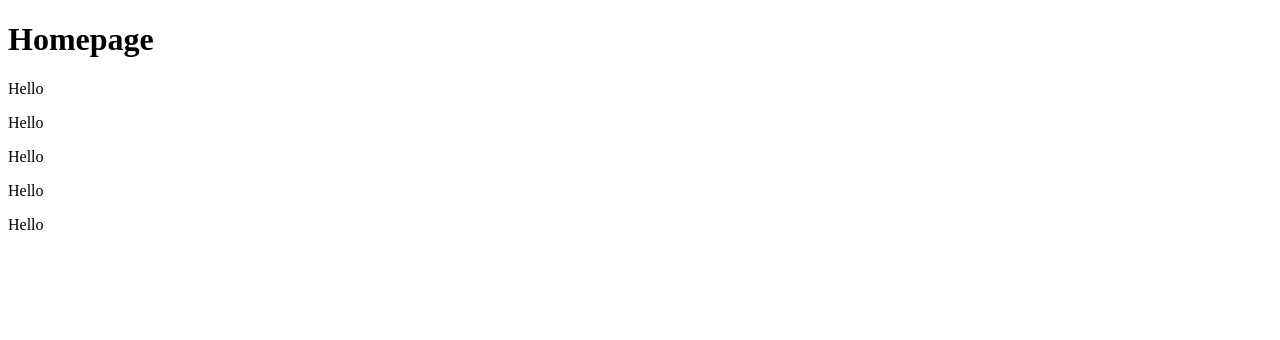
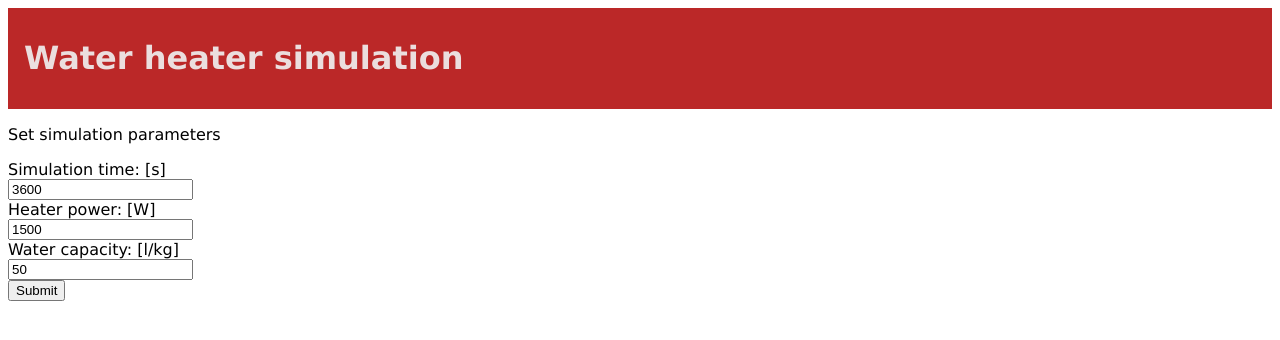
Before and after one commit to smazik02/Water_heater_simulation, a Flask app: page / in a window 1280 px wide. Shown: the top 340 px of the page. Run offline with Flask 3, Linux system fonts and the light colour scheme.

Commit message:
25.11.2023

```diff
--- a/server.py
+++ b/server.py
@@ -1,25 +1,41 @@
 from flask import Flask, redirect, url_for, render_template, request
 import plotly.express as px
-# import sim
+import sim
 import pandas as pd
 
 # app = dash.Dash(__name__)
 app = Flask(__name__)
 
 
-@app.route("/")
+@app.route("/", methods=["GET"])
 def home():
-    return render_template("index.html", content="Hello")
+    if request.method == "GET":
+        return render_template("index.html")
 
 
-@app.route("/<name>")
-def user(name):
-    return render_template("index.html", content=name)
+@app.route("/start", methods=["POST"])
+def start():
+    if request.method == "POST":
+        sim.main()
+        pass
 
 
-@app.route("/admin")
-def admin():
-    return redirect(url_for("home"))
+# @app.route("/<name>")
+# def user(name):
+#     return render_template("index.html")
+
+
+# @app.route("/login", methods=["POST", "GET"])
+# def login():
+#     if request.method == "GET":
+#         return render_template("index.html")
+#     else:
+#         return "Hi"
+
+
+# @app.route("/admin")
+# def admin():
+#     return redirect(url_for("home"))
 
 
 if __name__ == '__main__':
--- a/sim.py
+++ b/sim.py
@@ -45,18 +45,28 @@ def voltage(en):
     return KP * (en + TD/timeProbe * (volt[-1] - volt[-2]))
 
 
-genOutFlow()
+def main(simTime=totalTime, power=ENERGY_MAX, waterCap=CAPACITY):
+    global totalTime, ENERGY_MAX, CAPACITY
+    totalTime = simTime
+    ENERGY_MAX = power
+    CAPACITY = waterCap
 
-for i in range(N):
-    time.append(time[-1] + timeProbe)
-    # outFlow.append(0.0)
-    inFlow.append(outFlow[i])
-    e.append(TEMP_SET - temp[-1])
-    volt.append(min(VOLT_MAX, max(VOLT_MIN, voltage(e[-1]))))
-    energy.append(ENERGY_MAX * (volt[-1]-VOLT_MIN)/(VOLT_MAX-VOLT_MIN))
-    # print(energy[-1])
-    heaterPower.append(energy[-1]/timeProbe)
-    temp.append(temp[-1] * ((CAPACITY-outFlow[i]*timeProbe)/CAPACITY) +
-                TEMP_IN * (inFlow[-1]*timeProbe/CAPACITY) +
-                (energy[-1])/(CV*CAPACITY))
-    # print(temp[-1]*((CAPACITY-outFlow[-1])/CAPACITY) + TEMP_IN * (inFlow[-1]/CAPACITY))
+    genOutFlow()
+
+    for i in range(N):
+        time.append(time[-1] + timeProbe)
+        # outFlow.append(0.0)
+        inFlow.append(outFlow[i])
+        e.append(TEMP_SET - temp[-1])
+        volt.append(min(VOLT_MAX, max(VOLT_MIN, voltage(e[-1]))))
+        energy.append(ENERGY_MAX * (volt[-1]-VOLT_MIN)/(VOLT_MAX-VOLT_MIN))
+        # print(energy[-1])
+        heaterPower.append(energy[-1]/timeProbe)
+        temp.append(temp[-1] * ((CAPACITY-outFlow[i]*timeProbe)/CAPACITY) +
+                    TEMP_IN * (inFlow[-1]*timeProbe/CAPACITY) +
+                    (energy[-1])/(CV*CAPACITY))
+        # print(temp[-1]*((CAPACITY-outFlow[-1])/CAPACITY) + TEMP_IN * (inFlow[-1]/CAPACITY))
+
+
+if __name__ == "__main__":
+    main()
--- a/templates/index.html
+++ b/templates/index.html
@@ -2,12 +2,27 @@
 <html lang="en">
 	<head>
 		<meta charset="UTF-8" />
-		<title>Homepage</title>
+		<link rel="stylesheet" href="style.css">
+		<meta name="viewport" content="width=device-width, initial-scale=1.0">
+		<script src="https://unpkg.com/axios/dist/axios.min.js"></script>
+		<script src="script.js"></script>
+		<title>Main dash</title>
 	</head>
 	<body>
-		<h1>Homepage</h1>
-		{% for i in range(10) %} {% if i%2 == 0 %}
-		<p>{{content}}</p>
-		{% endif %} {% endfor %}
-	</body>
+		<div id="header">
+			<h1>Water heater simulation</h1>
+		</div>
+		<div id="config">
+			<p>Set simulation parameters</p>
+			<form name="startForm" action="startSim()">
+				<label for="simulationTime">Simulation time: [s]</label><br>
+				<input type="number" value="3600" name="simulationTime" id="simulationTime"><br>
+				<label for="heaterPower">Heater power: [W]</label><br>
+				<input type="number" value="1500" name="heaterPower" id="heaterPower"><br>
+				<label for="waterCapacity">Water capacity: [l/kg]</label><br>
+				<input type="number" value="50" name="waterCapacity" id="waterCapacity"><br>
+				<input type="submit" value="Submit">
+			</form>
+		</div>
+		<div id="graphs"></div>
 </html>
--- /dev/null
+++ b/templates/script.js
@@ -0,0 +1,8 @@
+const submitButton = document.getElementById('submitButton');
+const graphDiv = document.getElementById('graphs');
+
+const startSim = () => {
+	const time = document.getElementById('simulationTime').value;
+	const power = document.getElementById('heaterPower').value;
+	const capacity = document.getElementById('waterCapacity').value;
+};
--- /dev/null
+++ b/templates/style.css
@@ -0,0 +1,14 @@
+body {
+	font-family: Verdana, Geneva, Tahoma, sans-serif;
+	background-color: #ffffff;
+}
+
+div {
+	background-color: #ffffff;
+}
+
+#header {
+	padding: 10px 16px;
+	color: #ebdede;
+	background: #bb2828;
+}
```
